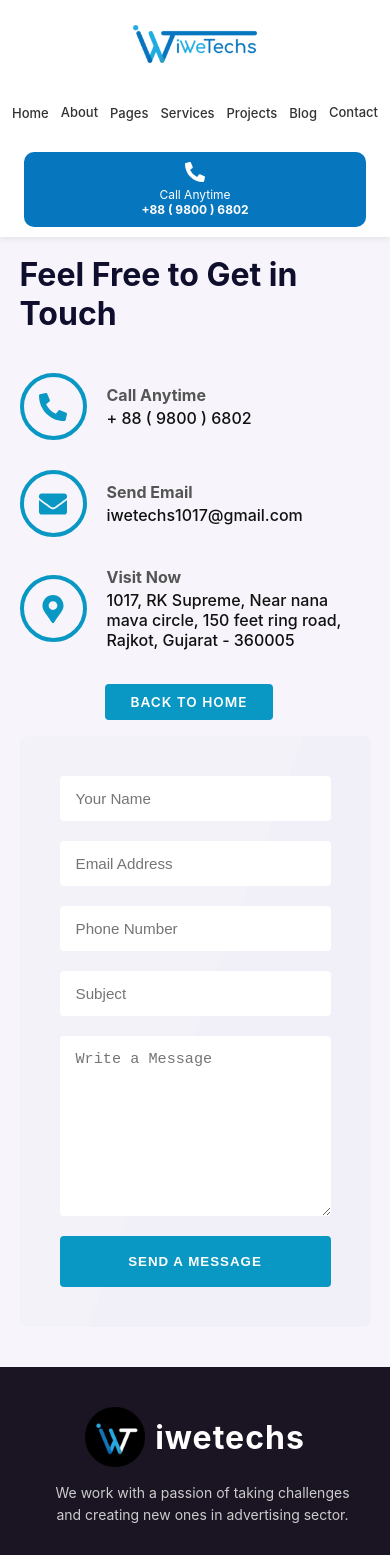
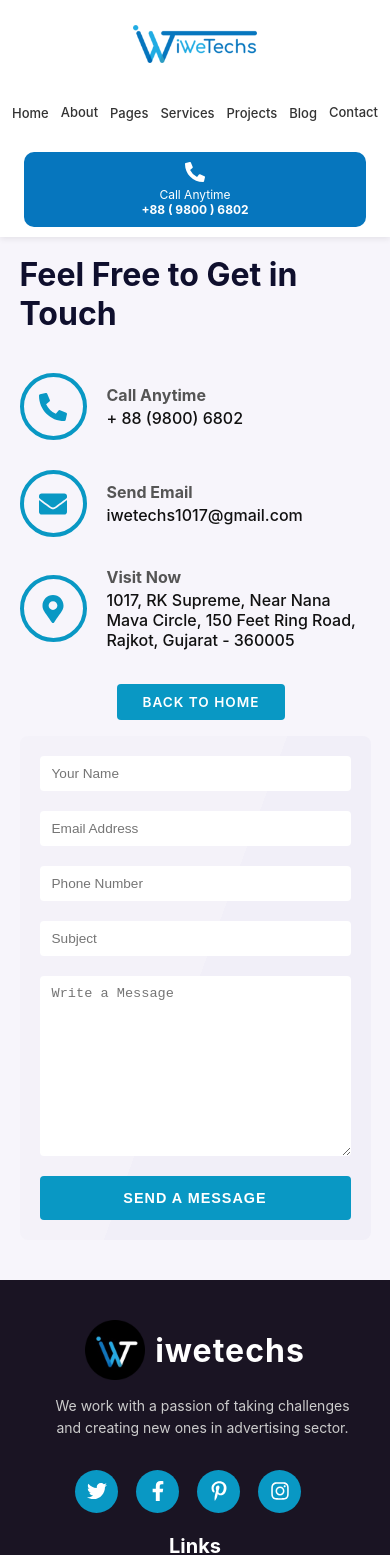
Before and after one commit to sujalkakadiya34/iwetechs, a React (Create React App) app: page /contact in a window 390 px wide. Shown: the top 1555 px of the page. Built offline with nearby package versions, Linux system fonts and the light colour scheme.

Commit message:
set a mobile contact form alert box

```diff
--- a/src/Contact.js
+++ b/src/Contact.js
@@ -18,15 +18,27 @@ export default function Contact({ showAlertInNavbar }) {
     setFormData({ ...formData, [name]: value });
   };
 
+  // Smooth scroll to navbar alert
+  const scrollToAlert = () => {
+    const alertElement = document.querySelector(".navbar-alert");
+    if (alertElement) {
+      alertElement.classList.add("show");
+      alertElement.scrollIntoView({ behavior: "smooth" });
+      setTimeout(() => alertElement.classList.remove("show"), 4000); // hide after 4s
+    }
+  };
+
   const handleSubmit = (e) => {
     e.preventDefault();
 
     if (!formData.name || !formData.email || !formData.message) {
       showAlertInNavbar("⚠️ Please fill in Name, Email, and Message!");
+      scrollToAlert();
       return;
     }
 
-    showAlertInNavbar(`Thank You! ${formData.name}, Data Has Successfully Send!`);
+    showAlertInNavbar(`✅ Thank You! ${formData.name}, Data Has Successfully Sent!`);
+    scrollToAlert();
 
     setFormData({
       name: "",
@@ -48,7 +60,7 @@ export default function Contact({ showAlertInNavbar }) {
             <span className="cf-icon"><FaPhoneAlt /></span>
             <div>
               <h4 className="cf-info-title">Call Anytime</h4>
-              <p className="cf-info-text">+ 88 ( 9800 ) 6802</p>
+              <p className="cf-info-text">+ 88 (9800) 6802</p>
             </div>
           </div>
 
@@ -65,13 +77,12 @@ export default function Contact({ showAlertInNavbar }) {
             <div>
               <h4 className="cf-info-title">Visit Now</h4>
               <p className="cf-info-text">
-                1017, RK Supreme, Near nana mava
-                circle, 150 feet ring road, Rajkot,
-                Gujarat - 360005
+                1017, RK Supreme, Near Nana Mava Circle, 150 Feet Ring Road, Rajkot, Gujarat - 360005
               </p>
             </div>
           </div>
-                    {/* Back to Home Button */}
+
+          {/* Back to Home Button */}
           <div style={{ marginTop: "41px", textAlign: "center" }}>
             <Link to="/" className="cf-button-b-t-h" style={{ textDecoration: "none" }}>
               Back to Home
@@ -132,8 +143,6 @@ export default function Contact({ showAlertInNavbar }) {
               SEND A MESSAGE
             </button>
           </form>
-
-
         </div>
       </div>
       <Footer />
--- a/src/css.css
+++ b/src/css.css
@@ -215,7 +215,7 @@
 .cf-button-b-t-h:hover {
   background-color: #0998c4a4;
 }
-
+/*
 .navbar-alert {
   background: #f0f0f0;
   color: green;
@@ -224,8 +224,10 @@
   margin: 0;
   font-weight: bold;
   border-bottom: 2px solid #ccc;
-}
-
+} */
+ /* ===========================
+   Tablets (iPad, small tablets)
+=========================== */
 @media (max-width: 1024px) {
   .cf-container {
     padding: 50px 8%;
@@ -248,8 +250,19 @@
     padding: 14px 45px;
     font-size: 0.95rem;
   }
+
+  .cf-left {
+    max-width: 350px;
+  }
+
+  .cf-right {
+    padding: 30px;
+  }
 }
 
+/* ===========================
+   Small Tablets & Large Mobile
+=========================== */
 @media (max-width: 768px) {
   .cf-container {
     flex-direction: column;
@@ -277,9 +290,27 @@
     width: 100%;
     padding: 12px 35px;
     font-size: 0.9rem;
+    margin-left: 0;
+  }
+
+  .cf-right {
+    padding: 25px;
+  }
+
+  .cf-input, .cf-textarea {
+    font-size: 0.9rem;
+    padding: 12px 14px;
+  }
+
+  .cf-button {
+    padding: 16px;
+    font-size: 0.95rem;
   }
 }
 
+/* ===========================
+   Small Mobile Devices
+=========================== */
 @media (max-width: 480px) {
   .contact-overlay {
     padding: 20px 20px;
@@ -296,10 +327,27 @@
   .cf-button-b-t-h {
     padding: 10px 25px;
     font-size: 0.85rem;
-    margin-left: -25px;
+    margin-left: 0;
+  }
+
+  .cf-right {
+    padding: 20px;
+  }
+
+  .cf-input, .cf-textarea {
+    font-size: 0.85rem;
+    padding: 10px 12px;
+  }
+
+  .cf-button {
+    padding: 14px;
+    font-size: 0.9rem;
   }
 }
 
+/* ===========================
+   Extra Large Screens (4K / XXL monitors)
+=========================== */
 @media (min-width: 1600px) {
   .cf-container {
     padding: 80px 15%;
@@ -322,3 +370,99 @@
     font-size: 1.1rem;
   }
 }
+
+/* ===========================
+   Navbar Alert Smooth Scroll
+=========================== */
+/* ===========================
+   Navbar Alert - Responsive Design
+=========================== */
+.navbar-alert {
+  position: fixed;          /* stays at the top */
+  top: 120px;                /* adjust according to navbar height */
+  left: 50%;
+  transform: translateX(-50%);
+  z-index: 9999;
+  min-width: 100%;         /* minimum width for small devices */
+  max-width: 90%;           /* responsive for larger screens */
+  background: #f0f0f0;
+  color: green;
+  font-weight: bold;
+  text-align: center;
+  padding: 12px 20px;
+  border-radius: 8px;
+  border-bottom: 2px solid #ccc;
+  box-shadow: 0 4px 12px rgba(0, 0, 0, 0.1);
+  opacity: 0;
+  transition: opacity 0.4s ease, top 0.4s ease;
+  pointer-events: none;      /* prevents clicking while hidden */
+}
+
+/* Show the alert */
+.navbar-alert.show {
+  opacity: 1;
+  top: 70px;                 /* slight drop animation */
+  pointer-events: auto;       /* allow interaction */
+}
+
+/* ===========================
+   Responsive Font & Padding
+=========================== */
+@media (max-width: 1024px) {
+  .navbar-alert {
+    font-size: 0.95rem;
+    padding: 10px 18px;
+    min-width: 260px;
+  }
+}
+
+@media (max-width: 768px) {
+  .navbar-alert {
+    font-size: 0.9rem;
+    padding: 10px 16px;
+    min-width: 240px;
+  }
+}
+
+@media (max-width: 480px) {
+  .navbar-alert {
+    font-size: 0.85rem;
+    min-width: 100%;
+    margin-top: 130px;
+    margin-bottom: 100px;
+    padding: 38px 12px;
+    background: #f0f0f0;
+    color: green;
+    font-weight: bold;
+    text-align: center;
+    border-bottom: 2px solid #ccc;
+    box-sizing: border-box;
+    opacity: 0;
+    transition: opacity 0.4s ease;
+  }
+
+  @keyframes bounceIn {
+    0% {
+      transform: translateY(-30px);
+      opacity: 0;
+    }
+    50% {
+      transform: translateY(5px);
+      opacity: 1;
+    }
+    70% {
+      transform: translateY(-3px);
+    }
+    100% {
+      transform: translateY(0);
+    }
+  }
+}
+
+@media (min-width: 1600px) {
+  .navbar-alert {
+    font-size: 1.1rem;
+    padding: 14px 24px;
+    min-width: 350px;
+  }
+}
```
Also changed, not shown: 12 other files (tests, documents, lock files or other folders).
